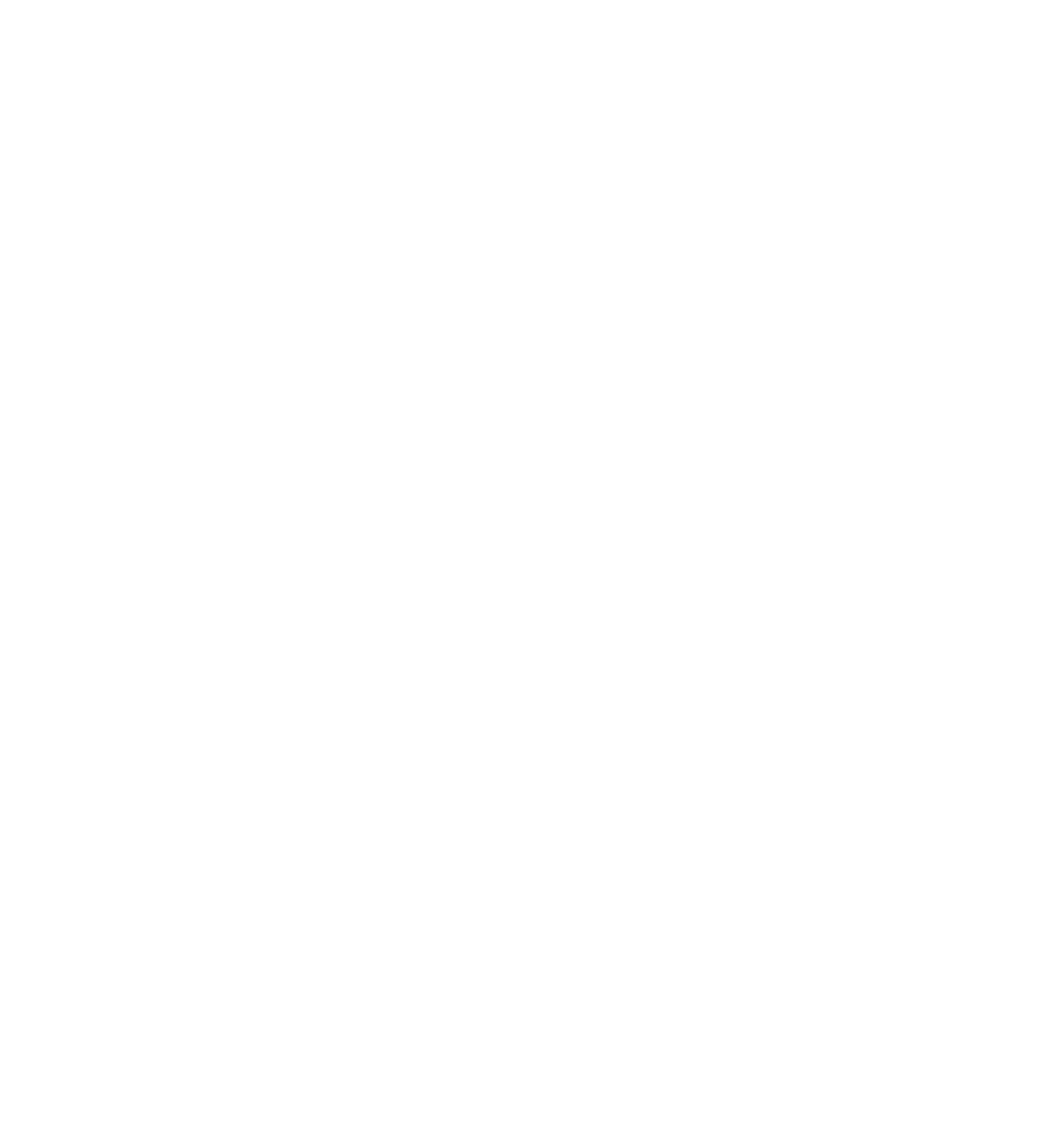
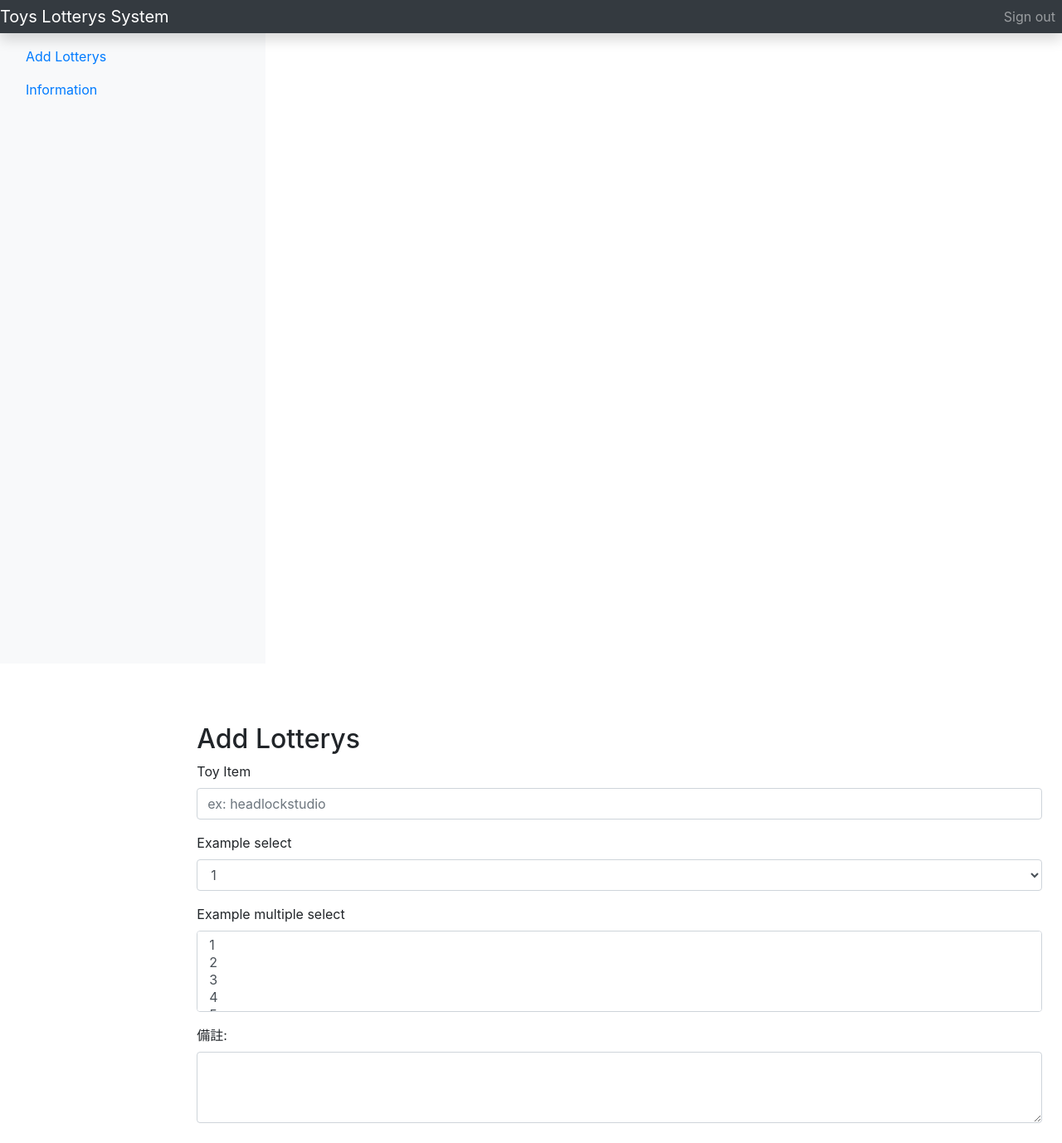
Before and after one commit to 5ock/toylottery_f, a Vue app: page /#/lottery/add in a window 1280 px wide. Shown: the whole page at 83% size. Before the commit the page ends 800 px from the top, so only its background shows below. Built offline with nearby package versions, Linux system fonts and the light colour scheme.

Commit message:
Update lottery add ui, m_navbar ui

```diff
--- a/src/assets/scss/lottery_UI.scss
+++ b/src/assets/scss/lottery_UI.scss
@@ -1,8 +1,14 @@
 .carzy_toggler {
     display: block;
+}
+.l-w {
+    width: 110px;
 }
 @media (min-width: 768px) {
     .carzy_toggler {
         display: none;
     }
+    .carzy_navbar {
+        display: none;
+    }
 }
--- a/src/components/Lottery_Info.vue
+++ b/src/components/Lottery_Info.vue
@@ -0,0 +1,19 @@
+<template>
+  <div class="toysLottery_add">
+    <h1 class="h2">information</h1>
+  </div>
+</template>
+
+<script>
+export default {
+  name: 'toysLottery_add',
+  data () {
+    return {
+    }
+  }
+}
+</script>
+
+<!-- Add "scoped" attribute to limit CSS to this component only -->
+<style lang="scss" scoped>
+</style>
--- a/src/components/Lottery_add.vue
+++ b/src/components/Lottery_add.vue
@@ -1,9 +1,10 @@
 <template>
   <div class="toysLottery_add">
+    <h1 class="h2">Add Lotterys</h1>
     <form class="form_lotteryAdd">
       <div class="form-group">
-        <label for="exampleFormControlInput1">Email address</label>
-        <input type="email" class="form-control" id="exampleFormControlInput1" placeholder="name@example.com">
+        <label for="exampleFormControlInput1">Toy Item</label>
+        <input type="email" class="form-control" id="exampleFormControlInput1" placeholder="ex: headlockstudio">
       </div>
       <div class="form-group">
         <label for="exampleFormControlSelect1">Example select</label>
--- a/src/router.js
+++ b/src/router.js
@@ -5,6 +5,8 @@
 import Login from './views/Login'
 import LoginCreate from './views/LoginCreate'
 import Lottery from './views/ToysLottery'
+import lottery_add from './components/Lottery_add'
+import lottery_info from './components/Lottery_Info'
 
 Vue.use(VueRouter);
 export default new VueRouter({
@@ -22,7 +24,30 @@
         {
             name: 'Lottery',
             path: '/lottery',
-            component: Lottery
-        }
+            component: Lottery,
+            children: [
+                {
+                    name: 'lottery_add',
+                    path: '',
+                    component: lottery_add
+                },
+                {
+                    name: 'lottery_add',
+                    path: 'add',
+                    component: lottery_add
+                },
+                {
+                    name: 'lottery_info',
+                    path: 'info',
+                    component: lottery_info
+                }
+            ]
+        },
+        {
+            name: 'test',
+            path: '/test',
+            component: lottery_add
+        },
+
     ]
 });
--- a/src/views/ToysLottery.vue
+++ b/src/views/ToysLottery.vue
@@ -1,5 +1,5 @@
 <template>
-  <div class="toysLottery_add">
+  <div class="toysLottery">
     <nav class="navbar navbar-dark fixed-top bg-dark flex-md-nowrap p-0 shadow">
       <!-- m_toggler -->
       <button class="navbar-toggler carzy_toggler" type="button" data-toggle="collapse" data-target="#navbarTogglerDemo01" aria-controls="navbarTogglerDemo01" aria-expanded="false" aria-label="Toggle navigation"
@@ -7,58 +7,61 @@
       <span class="navbar-toggler-icon"></span>
       </button>
       <!-- title -->
-      <a class="navbar-brand col-sm-3 col-md-2 mr-0" href="#">Toys Lotterys System</a>
+      <a class="navbar-brand" href="#">Toys Lotterys System</a>
       <!-- sign out -->
-      <ul class="navbar-nav px-3">
+      <ul class="navbar-nav px-2">
         <li class="nav-item text-nowrap">
           <a class="nav-link" href="#">Sign out</a>
         </li>
       </ul>
       <!-- m_navbar -->
-      <div class="navbar-collapse" v-show="isShow_m_navbar">
-        <ul class="navbar-nav mr-auto mt-2 mt-lg-0">
+      <div class="navbar-collapse carzy_navbar" v-show="isShow_m_navbar">
+        <ul class="navbar-nav mt-2">
           <li class="nav-item" style="padding-left:20px;">
-            <a class="nav-link" href="#" @click="isShow_m_navbar = !isShow_m_navbar">Create Lotterys</a>
+            <a class="nav-link l-w" href="#" @click="changePage('/lottery/add')">Add Lotterys</a>
           </li>
           <li class="nav-item" style="padding-left:20px;">
-            <a class="nav-link" href="#" @click="isShow_m_navbar = !isShow_m_navbar">Information</a>
+            <a class="nav-link l-w" href="#" @click="changePage('/lottery/info')">Information</a>
           </li>
         </ul>
       </div>
     </nav>
     <div class="container-fluid">
       <div class="row">
-        <nav class="col-md-2 d-none d-md-block bg-light sidebar">
+        <nav class="col-md-3 d-none d-md-block bg-light sidebar">
           <div class="sidebar-sticky">
             <ul class="nav flex-column">
               <li class="nav-item">
-                <a class="nav-link active" href="#">Create Lotterys</a>
+                <a class="nav-link active" href="#" @click="changePage('/lottery/add')">Add Lotterys</a>
               </li>
               <li class="nav-item">
-                <a class="nav-link" href="#">Information</a>
+                <a class="nav-link" href="#" @click="changePage('/lottery/info')">Information</a>
               </li>
             </ul>
           </div>
         </nav>
 
-        <main role="main" class="col-md-9 ml-sm-auto col-lg-10 px-4 main"><div class="chartjs-size-monitor" style="position: absolute; left: 0px; top: 0px; right: 0px; bottom: 0px; overflow: hidden; pointer-events: none; visibility: hidden; z-index: -1;"><div class="chartjs-size-monitor-expand" style="position:absolute;left:0;top:0;right:0;bottom:0;overflow:hidden;pointer-events:none;visibility:hidden;z-index:-1;"><div style="position:absolute;width:1000000px;height:1000000px;left:0;top:0"></div></div><div class="chartjs-size-monitor-shrink" style="position:absolute;left:0;top:0;right:0;bottom:0;overflow:hidden;pointer-events:none;visibility:hidden;z-index:-1;"><div style="position:absolute;width:200%;height:200%;left:0; top:0"></div></div></div>
-          <div class="d-flex justify-content-between flex-wrap flex-md-nowrap align-items-center pt-3 pb-2 mb-3 border-bottom">
-            <h1 class="h2">Create Lotterys</h1>
-            <div class="btn-toolbar mb-2 mb-md-0">
-            </div>
-          </div>
+        <main role="main" class="col-md-9 ml-sm-auto col-lg-10 px-4 main">
+          <router-view class="my-4 w-100"></router-view>
         </main>
       </div>
     </div>
+
   </div>
 </template>
 
 <script>
 export default {
-  name: 'toysLottery_add',
+  name: 'toysLottery',
   data () {
     return {
       isShow_m_navbar: false,
+    }
+  },
+  methods: {
+    changePage(path) {
+      this.isShow_m_navbar = !this.isShow_m_navbar;
+      this.$router.push(path).catch(err => {});
     }
   }
 }
```
Also changed, not shown: src/assets/logo.png (deleted).
